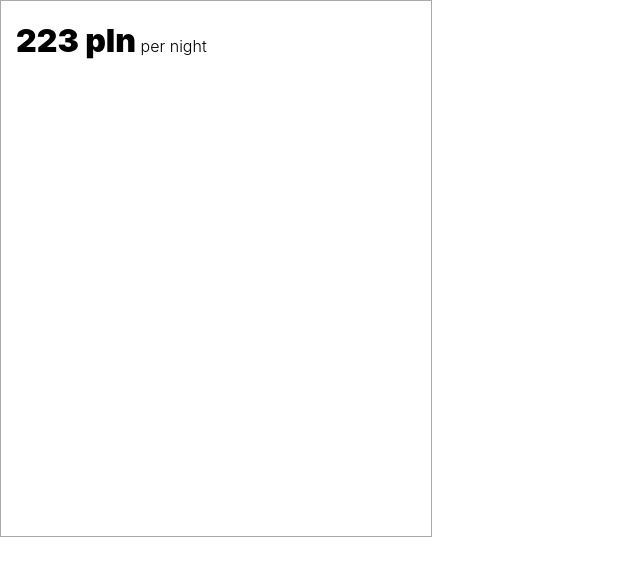
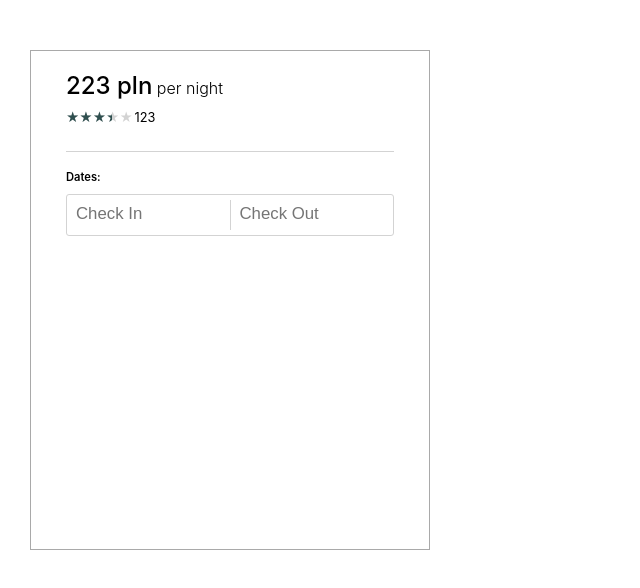
Before and after one commit to mateuszkula/react-datepicker, a React (Create React App) app: page / in a window 1280 px wide. Shown: the top 588 px of the page, without its empty margins (0-640 px from the left). Built offline with nearby package versions, Linux system fonts and the light colour scheme.

Commit message:
Add rating, cleanup of styles

```diff
--- a/src/App.js
+++ b/src/App.js
@@ -4,7 +4,7 @@ import ReservationWidget from './components/resevationWidget/ReservationWidget';
 const data = {
   price: "223 pln",
   numberOfRatings: "123",
-  rating: "4.5",
+  rating: "3.5",
   bookedDates: [
     "15.12.2018",
     "16.12.2018",
--- /dev/null
+++ b/src/components/dateInput/DateInput.js
@@ -0,0 +1,17 @@
+import React from "react";
+import "./css/DateInput.css";
+
+const DateInput = props => {
+    let expanded = props.expanded ? "DateInput_expanded" : "";
+    let classes = `DateInput ${expanded}`
+  return (
+    <input
+      type="text"
+      className={classes}
+      placeholder={props.placeholder}
+      onClick={props.clicked}
+    />
+  );
+};
+
+export default DateInput;
--- /dev/null
+++ b/src/components/dateInput/css/DateInput.css
@@ -0,0 +1,13 @@
+.DateInput {
+  margin: 3px;
+  padding: 5px;
+  font-size: 1.5em;
+  width: 55%;
+  border: 1px white solid;
+  color: lightgray;
+}
+
+.DateInput_expanded {
+  color: darkslategrey;
+  background-color: lightblue;
+}
--- a/src/components/price/css/Price.css
+++ b/src/components/price/css/Price.css
@@ -3,6 +3,6 @@
 }
 
 .Price_value {
-  font-weight: 1000;
-  font-size: 2em;
+  font-weight: 500;
+  font-size: 1.5em;
 }
--- /dev/null
+++ b/src/components/rating/Rating.js
@@ -0,0 +1,26 @@
+import React from "react";
+import "./css/Rating.css";
+
+const stars = "★★★★★";
+
+const Rating = ({ numberOfRatings, rating }) => {
+  const overlayWidth = rating * 20;
+  return (
+    <div className="Rating">
+      <span>
+        <div className="Rating_stars">
+          <div
+            className="Rating_stars_color"
+            style={{ width: overlayWidth + "%" }}
+          >
+            {stars}
+          </div>
+          <div className="Rating_stars_bottom">{stars}</div>
+        </div>{" "}
+        {numberOfRatings}
+      </span>
+    </div>
+  );
+};
+
+export default Rating;
--- /dev/null
+++ b/src/components/rating/css/Rating.css
@@ -0,0 +1,26 @@
+.Rating {
+  padding: 10px 0px;
+  font-size: 0.8em;
+}
+
+.Rating_stars {
+  color: lightgray;
+  padding: 0px;
+  position: relative;
+  width: 65px;
+  display: inline-block;
+}
+
+.Rating_stars_color {
+  color: darkslategrey;
+  position: absolute;
+  z-index: 1;
+  display: block;
+  overflow: hidden;
+}
+
+.Rating_stars_bottom {
+  padding: 0;
+  display: block;
+  z-index: 0;
+}
--- a/src/components/resevationWidget/ReservationWidget.js
+++ b/src/components/resevationWidget/ReservationWidget.js
@@ -1,18 +1,71 @@
 import React, { Component } from "react";
 import Price from "../price/Price";
-import Calendar from "../datePicker/Calendar";
+import Rating from "../rating/Rating";
+import DateInput from "../dateInput/DateInput";
+
 import "./css/ReservationWidget.css";
 
+const checkin = "checkin";
+const checkout = "checkout";
+
 class ReservationWidget extends Component {
-  // eslint-disable-next-line no-useless-constructor
   constructor(props) {
     super(props);
+    this.state = {
+      checkinExpanded: false,
+      checkoutExpanded: false,
+      checkinDate: "",
+      checkoutDate: ""
+    };
+
+    this.clicked = this.clicked.bind(this);
   }
+
+  clicked(field) {
+    console.log("I have been clicked + " + field);
+    const key = field + "Expanded";
+    console.log(key);
+    console.log(this.state[key])
+    this.setState(prevState => {
+      return { [key]: !prevState[key] };
+    });
+  }
+
   render() {
+    const { price, numberOfRatings, rating } = this.props;
     return (
       <div className="ReservationWidget">
-        <Price price={this.props.price} />
+        <Price price={price} />
+        <Rating numberOfRatings={numberOfRatings} rating={rating} />
 
+        <div className="ReservationWidget_hr" />
+
+        <div className="ReservationWidget_dates">
+          Dates:
+          <div className="ReservationWidget_input">
+            <span
+              onClick={() => {
+                this.clicked(checkin);
+              }}
+            >
+              <DateInput
+                placeholder="Check In"
+                expanded={this.state.checkinExpanded}
+              />
+            </span>
+            <div className="ReservationWidget_separator" />
+            <span
+              onClick={() => {
+                this.clicked(checkout);
+              }}
+            >
+              <DateInput
+                placeholder="Check Out"
+                expanded={this.state.checkoutExpanded}
+              />
+            </span>
+          </div>
+        </div>
       </div>
     );
   }
--- a/src/components/resevationWidget/css/ReservationWidget.css
+++ b/src/components/resevationWidget/css/ReservationWidget.css
@@ -2,8 +2,43 @@
   width: 400px;
   height: 500px;
   border: 1px darkgray solid;
-  padding: 15px;
+  padding: 35px;
   padding-top: 20px;
+  margin-top: 50px;
+  margin-left: 30px;
   display: flex;
   flex-flow: column;
+  box-sizing: border-box;
+
+  font-family: Circular, -apple-system, BlinkMacSystemFont, Roboto,
+    Helvetica Neue, sans-serif;
 }
+
+.ReservationWidget_hr {
+  display: block;
+  height: 2px;
+  border: 0;
+  border-top: 1px solid lightgray;
+  margin: 1em 0;
+}
+
+.ReservationWidget_dates {
+  font-size: 0.7em;
+  font-weight: 600;
+}
+
+.ReservationWidget_input {
+  margin: 10px 0px;
+  border-radius: 3px;
+  height: 40px;
+  border: 1px solid lightgray;
+  display: flex;
+  color: darkgray;
+  justify-content: space-between;
+}
+
+.ReservationWidget_separator {
+  border-left: 1px solid lightgray;
+  margin: 5px 0px;
+  height: 30px;
+}
```
Also changed, not shown: src/components/dateBox/DateBox.js (added, +14 -0 lines), src/components/dateBox/css/DateBox.css (added).
